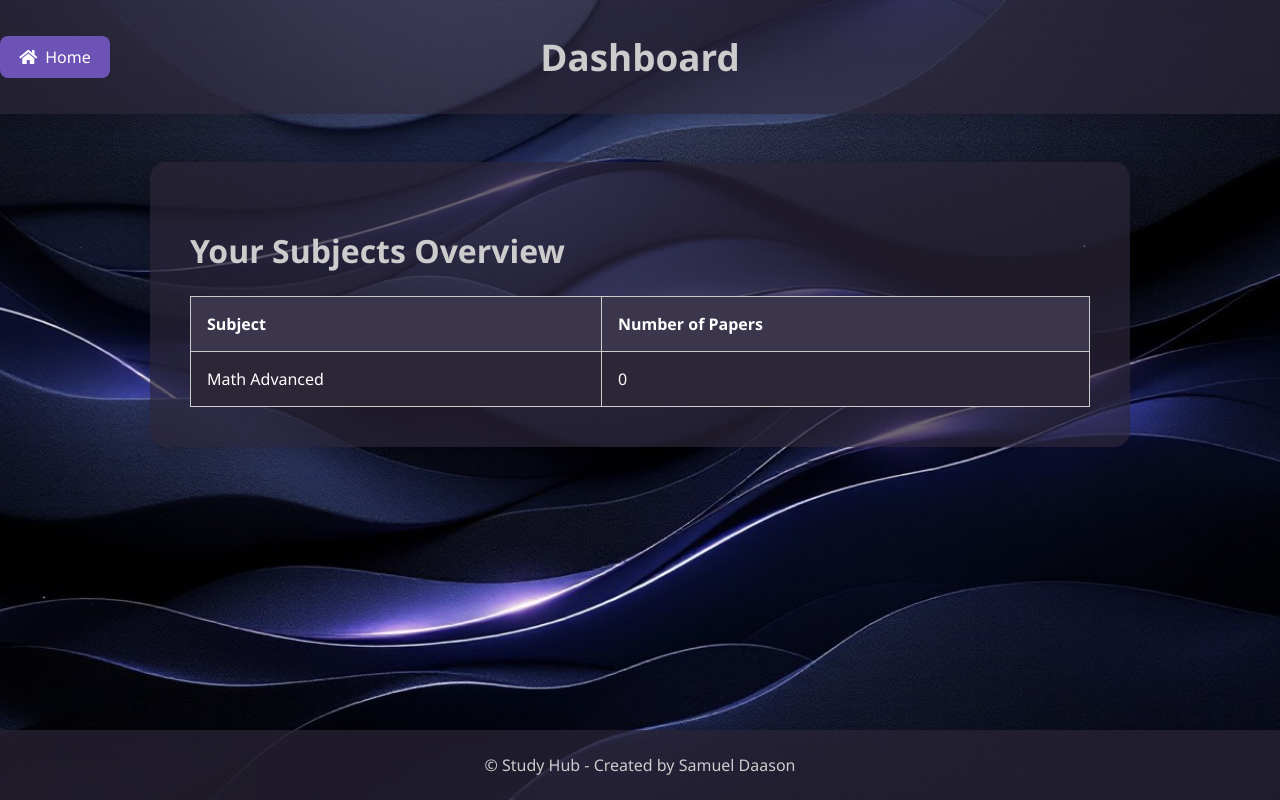
After one commit to Samuel-Daason/Study-Hub, a Flask app: page /dashboard in a window 1280 px wide. The commit adds this page. Run offline with Flask 3, Linux system fonts and the light colour scheme; a user stored in the database is signed in; data comes from the database, SQL or seed files in the repository; both versions use the stored data as it was after the commit; data that the repository does not hold is empty.

Commit message:
final few changes

```diff
--- a/app.py
+++ b/app.py
@@ -1,9 +1,8 @@
-from flask import Flask, render_template, send_from_directory, request, redirect
-from models import db, Subject, User
+from flask import Flask, send_from_directory
+from models import db, User
 from catalogue_routes import catalogue_routes, view_papers
 from flask_login import LoginManager
 from dotenv import load_dotenv
-import os
 
 # Load environment variables from .env
 load_dotenv()
@@ -29,7 +28,7 @@ login_manager.login_message = ""
 # Define the user loader function for Flask-Login
 @login_manager.user_loader
 def load_user(user_id):
-    return User.query.get(int(user_id))
+    return db.session.get(User, int(user_id))
 
 # Cascade deletion for SQLite Database
 from sqlalchemy import event
--- a/catalogue_routes.py
+++ b/catalogue_routes.py
@@ -1,5 +1,5 @@
 from flask import Blueprint, render_template, request, redirect, url_for, jsonify, flash, Request
-from models import db, Subject, Paper, User
+from models import db, Subject, Paper, User, PaperNote
 import os
 from werkzeug.utils import secure_filename
 from flask_login import login_required, current_user, login_user, logout_user
@@ -373,7 +373,7 @@ def send_reset_email(to_email, reset_code):
         sg = SendGridAPIClient(SENDGRID_API_KEY)
 
         # Set the email details
-        from_email = Email("daasonsamuel@gmail.com")  # Your email here
+        from_email = Email("sdaason@students.rj.nsw.edu.au")
         subject = "Password Reset Request"
         content = Content("text/plain", f"Here is your password reset code: {reset_code}\nIt will expire in 5 minutes.")
         to_email = To(to_email)
@@ -469,3 +469,61 @@ def reset_password():
         return redirect(url_for('catalogue_routes.login'))
 
     return render_template('reset_password.html', email=email)
+
+
+#Dashbaord Route
+@catalogue_routes.route('/dashboard')
+@login_required
+def dashboard():
+    # Only get subjects that belong to the current user
+    subjects = Subject.query.filter_by(user_id=current_user.id).all()
+
+    subject_data = []
+    for subject in subjects:
+        # Count papers linked to each subject
+        paper_count = Paper.query.filter_by(subject_id=subject.id, user_id=current_user.id).count()
+        subject_data.append({
+            'name': subject.name,
+            'paper_count': paper_count
+        })
+
+    return render_template('dashboard.html', subject_data=subject_data)
+
+
+# Add Notes Route
+@catalogue_routes.route('/add_note', methods=['POST'])
+@login_required
+def add_note():
+    paper_id = request.form.get('paper_id')
+    time_spent = request.form.get('time_spent')
+    score = request.form.get('score')
+    difficulty_rating = request.form.get('difficulty_rating')
+    difficult_questions = request.form.get('difficult_questions')
+
+    if not all([paper_id, time_spent, score, difficulty_rating]):
+        # No flash here, just redirect
+        return redirect(url_for('catalogue_routes.index'))
+
+    try:
+        note = PaperNote(
+            user_id=current_user.id,
+            paper_id=int(paper_id),
+            time_spent=int(time_spent),
+            score=int(score),
+            difficulty_rating=int(difficulty_rating),
+            difficult_questions=difficult_questions
+        )
+        db.session.add(note)
+        db.session.commit()
+    except Exception as e:
+        db.session.rollback()
+        print(e)
+
+    # Lookup the paper to get its subject name for redirect
+    paper = Paper.query.get(int(paper_id))
+    if paper:
+        subject = Subject.query.get(paper.subject_id)
+        if subject:
+            return redirect(url_for('catalogue_routes.view_papers', subject_name=subject.name))
+    # Fallback redirect
+    return redirect(url_for('catalogue_routes.index'))
--- /dev/null
+++ b/static/css/dashboard_styles.css
@@ -0,0 +1,133 @@
+/* General body and layout styles */
+body {
+    margin: 0;
+    font-family: 'Segoe UI', sans-serif;
+    background: url("/static/images/StockCake-Midnight Waves Flow_1745671172.jpg") no-repeat center center fixed;
+    background-size: cover;
+    min-height: 100vh;
+    display: flex;
+    flex-direction: column;
+    justify-content: flex-start;
+    align-items: center;
+    position: relative;
+    overflow-x: hidden; /* Ensure horizontal overflow is hidden */
+}
+
+/* Ensure the body takes up the full height of the viewport */
+html, body {
+    height: 100%;
+}
+
+/* Header styles */
+header {
+    width: 100%;
+    background: rgba(44, 38, 56, 0.7);
+    padding: 2rem 2.5rem;
+    display: flex;
+    justify-content: center;  /* Keep the title centered */
+    align-items: center;
+    border-radius: 0 0 16px 16px;
+    box-shadow: 0 8px 24px rgba(0, 0, 0, 0.2);
+    position: relative;
+}
+
+header h1 {
+    color: #ccc;  /* Ensure title color is light grey */
+    font-size: 2.3rem;
+    margin: 0;
+}
+
+.dashboard-nav {
+    position: absolute;  /* Position the nav absolutely */
+    left: 2.5rem;  /* Move buttons further left */
+    display: flex;
+    align-items: center;
+}
+
+.dashboard-nav .btn-nav {
+    font-size: 1rem;
+    color: white;
+    background-color: #6c53b5;
+    padding: 0.6rem 1.2rem;
+    border-radius: 8px;
+    text-decoration: none;
+    margin-right: 1rem;
+    display: flex;
+    align-items: center;
+    transition: background-color 0.3s;
+}
+
+.dashboard-nav .btn-nav:hover {
+    background-color: #463b73;
+}
+
+.dashboard-nav .btn-nav i {
+    margin-right: 0.5rem;
+}
+
+/* Main content area styles */
+main {
+    width: 100%;
+    padding: 3rem 2.5rem;
+    display: flex;
+    flex-direction: column;
+    justify-content: flex-start;
+    align-items: center;
+    flex-grow: 1; /* Allow the main content to take up available space */
+}
+
+.dashboard-content {
+    background: rgba(44, 38, 56, 0.7); /* Ensure this is transparent with a slight dark background */
+    padding: 2.5rem;
+    border-radius: 16px;
+    box-shadow: 0 8px 24px rgba(0, 0, 0, 0.2);
+    width: 100%;
+    max-width: 900px;
+    margin-bottom: 2rem;
+}
+
+.dashboard-content h2 {
+    color: #ccc;  /* Ensure the heading is light grey */
+    font-size: 2rem;
+    margin-bottom: 1.5rem;
+}
+
+.dashboard-table {
+    width: 100%;
+    border-collapse: collapse;
+    margin-top: 1rem;
+}
+
+.dashboard-table th,
+.dashboard-table td {
+    padding: 1rem;
+    text-align: left;
+    border: 1px solid #ccc;
+}
+
+.dashboard-table th {
+    background-color: #3c364d;
+    color: white;
+}
+
+.dashboard-table td {
+    background-color: #2d2636;
+    color: white;
+}
+
+/* Footer styles */
+footer {
+    width: 100%;
+    padding: 1.5rem;
+    background-color: rgba(44, 38, 56, 0.7);
+    color: #ccc;
+    text-align: center;
+    border-radius: 16px 16px 0 0;
+    position: absolute;
+    bottom: 0;
+}
+
+footer p {
+    margin: 0;
+    font-size: 1rem;
+}
--- a/static/css/login_styles.css
+++ b/static/css/login_styles.css
@@ -100,7 +100,7 @@
     body {
         margin: 0;
         font-family: 'Segoe UI', sans-serif;
-        background: url("/static/images/login_background.jpg") no-repeat center center fixed;
+        background: url("/static/images/StockCake-Midnight Waves Flow_1745671172.jpg") no-repeat center center fixed;
         background-size: cover;
         min-height: 100vh;
         display: flex;
--- /dev/null
+++ b/templates/dashboard.html
@@ -0,0 +1,54 @@
+<!DOCTYPE html>
+<html lang="en">
+<head>
+    <meta charset="UTF-8">
+    <meta name="viewport" content="width=device-width, initial-scale=1.0">
+
+    <!-- Link to Font Awesome for Icons -->
+    <link href="https://cdnjs.cloudflare.com/ajax/libs/font-awesome/5.15.4/css/all.min.css" rel="stylesheet">
+
+    <!-- Dashboard-specific styles -->
+    <link rel="stylesheet" href="/static/css/dashboard_styles.css">
+
+    <title>Dashboard - Study Hub</title>
+</head>
+<body>
+    <header>
+        <h1>Dashboard</h1>
+
+        <!-- Navigation buttons -->
+        <div class="dashboard-nav">
+            <a href="{{ url_for('catalogue_routes.index') }}" class="btn-nav">
+                <i class="fas fa-home"></i> Home
+            </a>
+        </div>
+    </header>
+
+    <main>
+        <section class="dashboard-content">
+            <h2>Your Subjects Overview</h2>
+
+            <table class="dashboard-table">
+                <thead>
+                    <tr>
+                        <th>Subject</th>
+                        <th>Number of Papers</th>
+                    </tr>
+                </thead>
+                <tbody>
+                    {% for subject in subject_data %}
+                    <tr>
+                        <td>{{ subject.name }}</td>
+                        <td>{{ subject.paper_count }}</td>
+                    </tr>
+                    {% endfor %}
+                </tbody>
+            </table>
+        </section>
+    </main>
+
+    <footer>
+        <p>&copy; Study Hub - Created by Samuel Daason</p>
+    </footer>
+</body>
+</html>
--- a/templates/index.html
+++ b/templates/index.html
@@ -29,8 +29,9 @@
             <span class="slider"></span>
         </label>
 
-        <!-- Add Subject button inside the header -->
+        <!-- Container for Add Subject and Dashboard buttons -->
         <div class="add-subject-container">
+            <a href="{{ url_for('catalogue_routes.dashboard') }}" class="btn-dashboard enlarge-on-hover">Dashboard</a>
             <button id="addSubjectBtn" class="btn-add-subject enlarge-on-hover">Add Subject</button>
         </div>
     </header>
```
Also changed, not shown: models.py (+38 -6 lines), scripts/js/script.js (+30 -0 lines), static/css/styles.css (+17 -0 lines), templates/view_papers.html (+106 -28 lines), instance/catalogue.db, static/images/StockCake-Midnight Waves Flow_1745671172.jpg (added), 3 other files.
